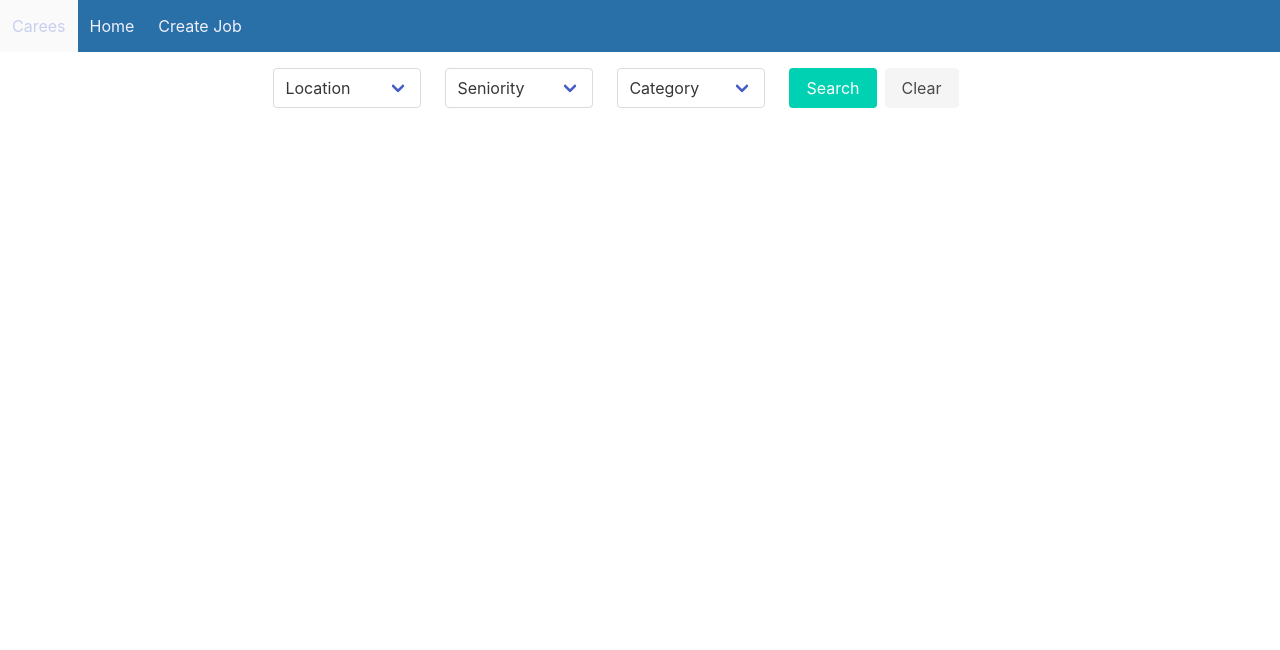
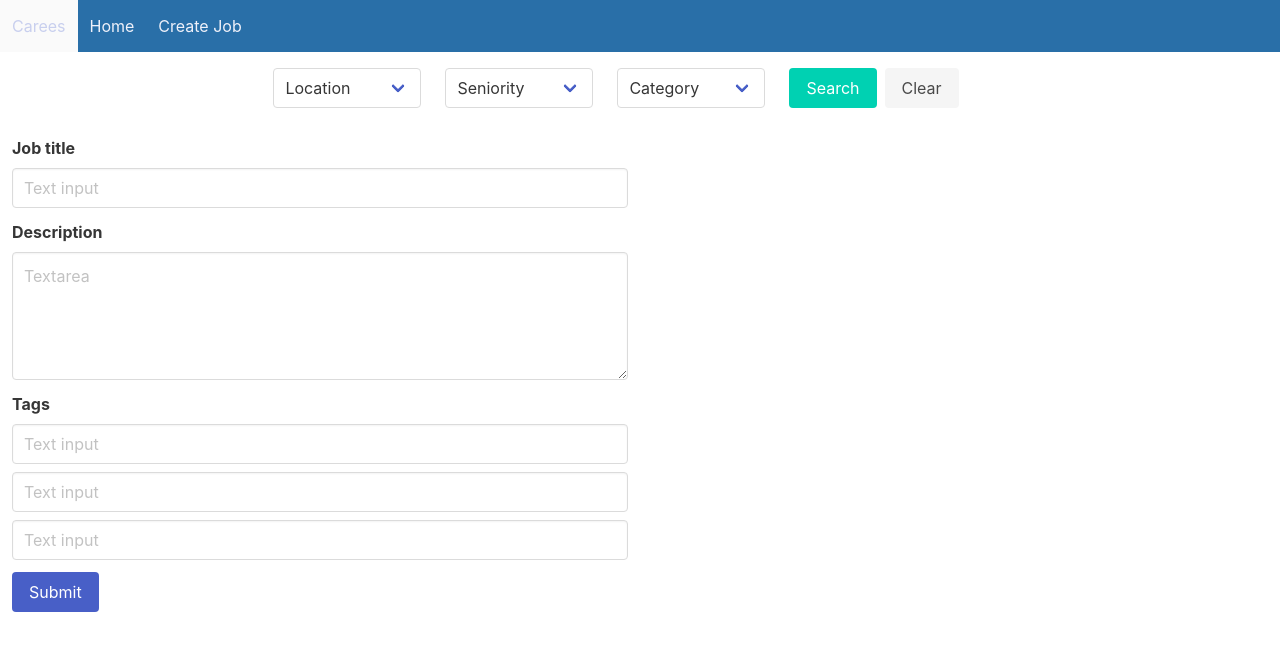
Before and after one commit to MicaCabrera/jobs, a plain HTML site: page index.html in a window 1280 px wide. Drawn offline with nearby package versions, Linux system fonts and the light colour scheme.

Commit message:
form create termimnado

```diff
--- a/index.html
+++ b/index.html
@@ -66,6 +66,45 @@
 
      </div>
       </section>
+
+      <section class="column is-half">
+        <div class="field">
+            <label class="label">Job title</label>
+            <div class="control">
+              <input class="input" type="text" placeholder="Text input">
+            </div>
+          </div>
+
+          <div class="field">
+            <label class="label">Description</label>
+            <div class="control">
+              <textarea class="textarea" placeholder="Textarea"></textarea>
+            </div>
+          </div>
+
+          <div class="field">
+            <label class="label">Tags</label>
+
+            <div class="control mb-2">
+              <input class="input" type="text" placeholder="Text input">
+            </div>
+
+            <div class="control mb-2">
+                <input class="input" type="text" placeholder="Text input">
+              </div>
+
+            <div class="control mb-2">
+                <input class="input" type="text" placeholder="Text input">
+            </div>
+          </div>
+
+          <div class="field">
+            <div class="control">
+              <button class="button is-link">Submit</button>
+            </div>
+          </div>
+      </section>
+
     <script src="main.js"></script>
 </body>
 </html>
```
